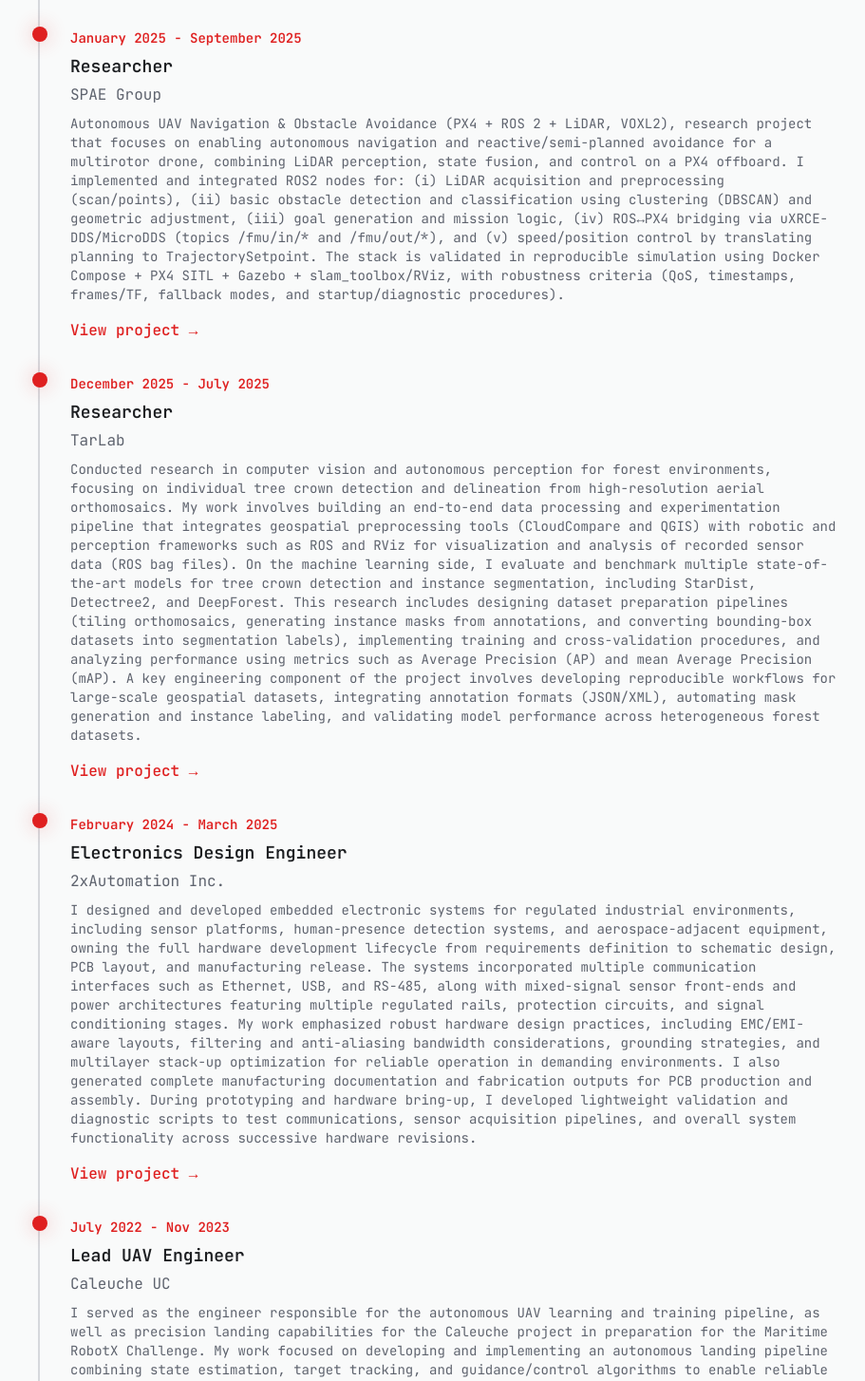
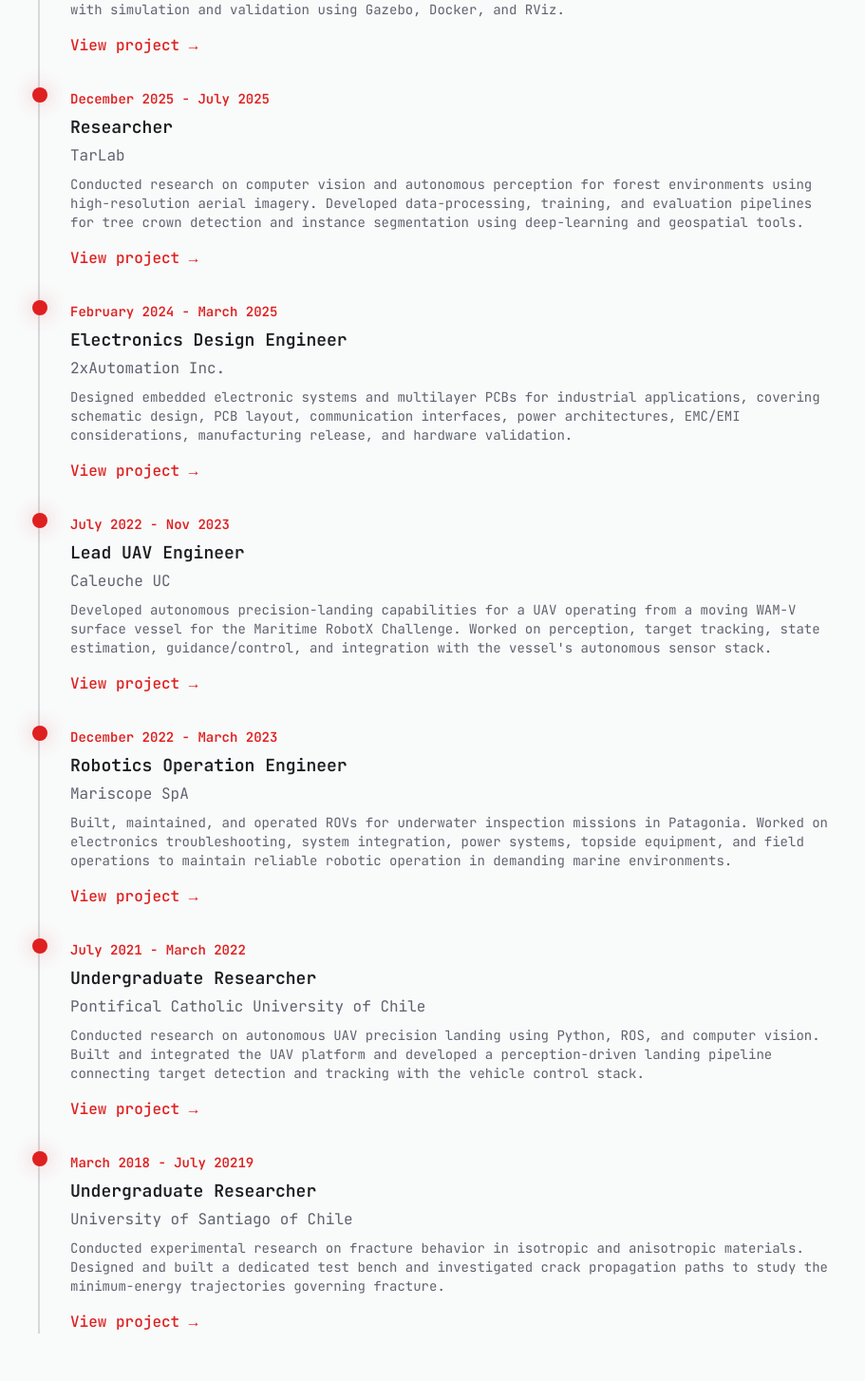
Before and after one commit to mbflores3/mbflores3.github.io, a React (Vite) app: page / in a window 1280 px wide. Shown: the part 1260-2714 px from the top of the page at 95% size, without its empty margins (176-1087 px from the left). Built offline with nearby package versions, Linux system fonts and the light colour scheme.

Commit message:
Refine job descriptions for clarity and brevity
Updated descriptions for various roles to be more concise and focused on key contributions and technologies used. This includes roles in robotics, UAV navigation, and electronics design.

```diff
--- a/src/pages/Index.tsx
+++ b/src/pages/Index.tsx
@@ -104,7 +104,7 @@ const Index = () => {
               year="March 2025 - Present"
               title="Robotics Autonomy Project Engineer"
               organization="Enaex Robotics"
-              description="I participated in the development and implementation of control and navigation systems for the RoboPrimer robot, designed for autonomous operation in open-pit mining. My responsibilities included programming navigation algorithms using ROS, integrating and configuring sensors such as LiDAR and Trimble GNSS systems for precise georeferencing, coordinate surveying and validation, and generating operational maps. I also worked on programming and diagnosing PLCs and industrial control systems, ensuring proper communication between the robot's various subsystems. I developed technical procedures and operating manuals for commissioning, operation, and maintenance, including sensor validation, error management, and field operating protocols. Additionally, for the UG remote-controlled robot for underground mining, I performed testing and validation of telecommunications links and participated in the design and implementation of a semi-automatic arm for loading faces, which is currently deployed in mining operations, contributing to improved safety and operational efficiency."
+              description="Developed and integrated autonomous navigation and control systems for mining robots operating in open-pit and underground environments. Worked with ROS, LiDAR, GNSS, industrial control systems, and field validation, contributing to autonomous and teleoperated robotic systems deployed in real mining operations."
               projectUrl="/projects/enaexrobotics"
             />
 
@@ -112,7 +112,7 @@ const Index = () => {
               year="January 2025 - September 2025"
               title="Researcher"
               organization="SPAE Group"
-              description="Autonomous UAV Navigation & Obstacle Avoidance (PX4 + ROS 2 + LiDAR, VOXL2), research project that focuses on enabling autonomous navigation and reactive/semi-planned avoidance for a multirotor drone, combining LiDAR perception, state fusion, and control on a PX4 offboard. I implemented and integrated ROS2 nodes for: (i) LiDAR acquisition and preprocessing (scan/points), (ii) basic obstacle detection and classification using clustering (DBSCAN) and geometric adjustment, (iii) goal generation and mission logic, (iv) ROS↔PX4 bridging via uXRCE-DDS/MicroDDS (topics /fmu/in/* and /fmu/out/*), and (v) speed/position control by translating planning to TrajectorySetpoint. The stack is validated in reproducible simulation using Docker Compose + PX4 SITL + Gazebo + slam_toolbox/RViz, with robustness criteria (QoS, timestamps, frames/TF, fallback modes, and startup/diagnostic procedures)."
+              description="Developed an autonomous UAV navigation and obstacle-avoidance stack integrating ROS 2, PX4, LiDAR, and VOXL2. Worked on perception, obstacle detection, mission logic, and flight control, with simulation and validation using Gazebo, Docker, and RViz."
               projectUrl="/projects/spaegroup"
             />
 
@@ -120,7 +120,7 @@ const Index = () => {
               year="December 2025 - July 2025"
               title="Researcher"
               organization="TarLab"
-              description="Conducted research in computer vision and autonomous perception for forest environments, focusing on individual tree crown detection and delineation from high-resolution aerial orthomosaics. My work involves building an end-to-end data processing and experimentation pipeline that integrates geospatial preprocessing tools (CloudCompare and QGIS) with robotic and perception frameworks such as ROS and RViz for visualization and analysis of recorded sensor data (ROS bag files). On the machine learning side, I evaluate and benchmark multiple state-of-the-art models for tree crown detection and instance segmentation, including StarDist, Detectree2, and DeepForest. This research includes designing dataset preparation pipelines (tiling orthomosaics, generating instance masks from annotations, and converting bounding-box datasets into segmentation labels), implementing training and cross-validation procedures, and analyzing performance using metrics such as Average Precision (AP) and mean Average Precision (mAP). A key engineering component of the project involves developing reproducible workflows for large-scale geospatial datasets, integrating annotation formats (JSON/XML), automating mask generation and instance labeling, and validating model performance across heterogeneous forest datasets."
+              description="Conducted research on computer vision and autonomous perception for forest environments using high-resolution aerial imagery. Developed data-processing, training, and evaluation pipelines for tree crown detection and instance segmentation using deep-learning and geospatial tools."
               projectUrl="/projects/tarlab"
             />
 
@@ -128,7 +128,7 @@ const Index = () => {
               year="February 2024 - March 2025"
               title="Electronics Design Engineer"
               organization="2xAutomation Inc."
-              description="I designed and developed embedded electronic systems for regulated industrial environments, including sensor platforms, human-presence detection systems, and aerospace-adjacent equipment, owning the full hardware development lifecycle from requirements definition to schematic design, PCB layout, and manufacturing release. The systems incorporated multiple communication interfaces such as Ethernet, USB, and RS-485, along with mixed-signal sensor front-ends and power architectures featuring multiple regulated rails, protection circuits, and signal conditioning stages. My work emphasized robust hardware design practices, including EMC/EMI-aware layouts, filtering and anti-aliasing bandwidth considerations, grounding strategies, and multilayer stack-up optimization for reliable operation in demanding environments. I also generated complete manufacturing documentation and fabrication outputs for PCB production and assembly. During prototyping and hardware bring-up, I developed lightweight validation and diagnostic scripts to test communications, sensor acquisition pipelines, and overall system functionality across successive hardware revisions."
+              description="Designed embedded electronic systems and multilayer PCBs for industrial applications, covering schematic design, PCB layout, communication interfaces, power architectures, EMC/EMI considerations, manufacturing release, and hardware validation."
               projectUrl="/projects/xautomation"
             />
 
@@ -136,7 +136,7 @@ const Index = () => {
               year="July 2022 - Nov 2023"
               title="Lead UAV Engineer"
               organization="Caleuche UC"
-              description="I served as the engineer responsible for the autonomous UAV learning and training pipeline, as well as precision landing capabilities for the Caleuche project in preparation for the Maritime RobotX Challenge. My work focused on developing and implementing an autonomous landing pipeline combining state estimation, target tracking, and guidance/control algorithms to enable reliable landings on a moving WAM-V surface vessel. Through iterative field testing and system tuning, I improved landing accuracy and repeatability under real operational conditions. The system integrated sensing and telemetry inputs from GNSS and onboard camera streams while addressing challenges such as platform motion, environmental disturbances, and communication variability. I also collaborated on system-level integration with the WAM-V autonomy stack and sensor suite—including LiDAR, GNSS, cameras, and hydrophones—supporting end-to-end autonomous mission execution and testing."
+              description="Developed autonomous precision-landing capabilities for a UAV operating from a moving WAM-V surface vessel for the Maritime RobotX Challenge. Worked on perception, target tracking, state estimation, guidance/control, and integration with the vessel's autonomous sensor stack."
               projectUrl="/projects/robotx"
             />
 
@@ -144,7 +144,7 @@ const Index = () => {
               year="December 2022 - March 2023"
               title="Robotics Operation Engineer"
               organization="Mariscope SpA"
-              description="I was responsible for the maintenance, assembly, and field readiness of Remotely Operated Vehicles (ROVs) used for underwater inspection operations in Patagonia salmon farms. My work focused on ensuring mission reliability through preventive maintenance, rapid troubleshooting, and system-level diagnostics across electronic boards, wiring harnesses, and integrated assemblies. I routinely debugged and repaired hardware faults, restoring system functionality and supporting the fabrication and integration of new equipment. Additionally, I assembled and configured battery banks, electrical connectors, and topside operator computers used for real-time visualization and monitoring of ROV camera feeds. During field deployments, I led operational support to keep ROV platforms continuously mission-ready, coordinating logistics, maintenance schedules, and on-site repairs to minimize downtime during extended inspection campaigns."
+              description="Built, maintained, and operated ROVs for underwater inspection missions in Patagonia. Worked on electronics troubleshooting, system integration, power systems, topside equipment, and field operations to maintain reliable robotic operation in demanding marine environments."
               projectUrl="/projects/mariscope"
             />
 
@@ -152,7 +152,7 @@ const Index = () => {
               year="July 2021 - March 2022"
               title="Undergraduate Researcher"
               organization="Pontifical Catholic University of Chile"
-              description="I conducted research on autonomous UAV precision landing at the Pontifical Catholic University of Chile (PUC) under the supervision of Prof. Giancarlo Troni as part of the RobotX 2022 initiative. The work focused on developing a computer-vision-based precision landing system using Python and ROS. I built and integrated a UAV platform, including airframe assembly, brushless DC motor and ESC integration, and flight controller configuration, enabling iterative flight testing and system bring-up. On the software side, I implemented a perception-driven landing pipeline in ROS that combined visual target detection and tracking with landing logic and interfaced these autonomy modules with the UAV control stack. This work strengthened my hardware–software integration capabilities through end-to-end development involving sensor and actuator integration, ROS messaging, and debugging of robotic communication and control loops during experimental testing."
+              description="Conducted research on autonomous UAV precision landing using Python, ROS, and computer vision. Built and integrated the UAV platform and developed a perception-driven landing pipeline connecting target detection and tracking with the vehicle control stack."
               projectUrl="/projects/ipreuc"
             />
 
@@ -160,7 +160,7 @@ const Index = () => {
               year="March 2018 - July 20219"
               title="Undergraduate Researcher"
               organization="University of Santiago of Chile"
-              description="I worked as a research assistant to Prof. Juan Francisco Fuentealba, contributing to experimental studies on fracture behavior in isotropic and anisotropic materials. My work involved designing and implementing controlled laboratory experiments to investigate crack propagation mechanisms. I built a dedicated test bench for soft-glass fracture experiments, enabling repeatable testing conditions and precise observation of fracture dynamics. Through these experiments, I analyzed fracture paths to infer the minimum-energy trajectories governing crack propagation, gaining experience in experimental design, mechanical testing, and the physical modeling of material failure processes."
+              description="Conducted experimental research on fracture behavior in isotropic and anisotropic materials. Designed and built a dedicated test bench and investigated crack propagation paths to study the minimum-energy trajectories governing fracture."
               projectUrl="/projects/ipreusach"
             />
           </div>
```
